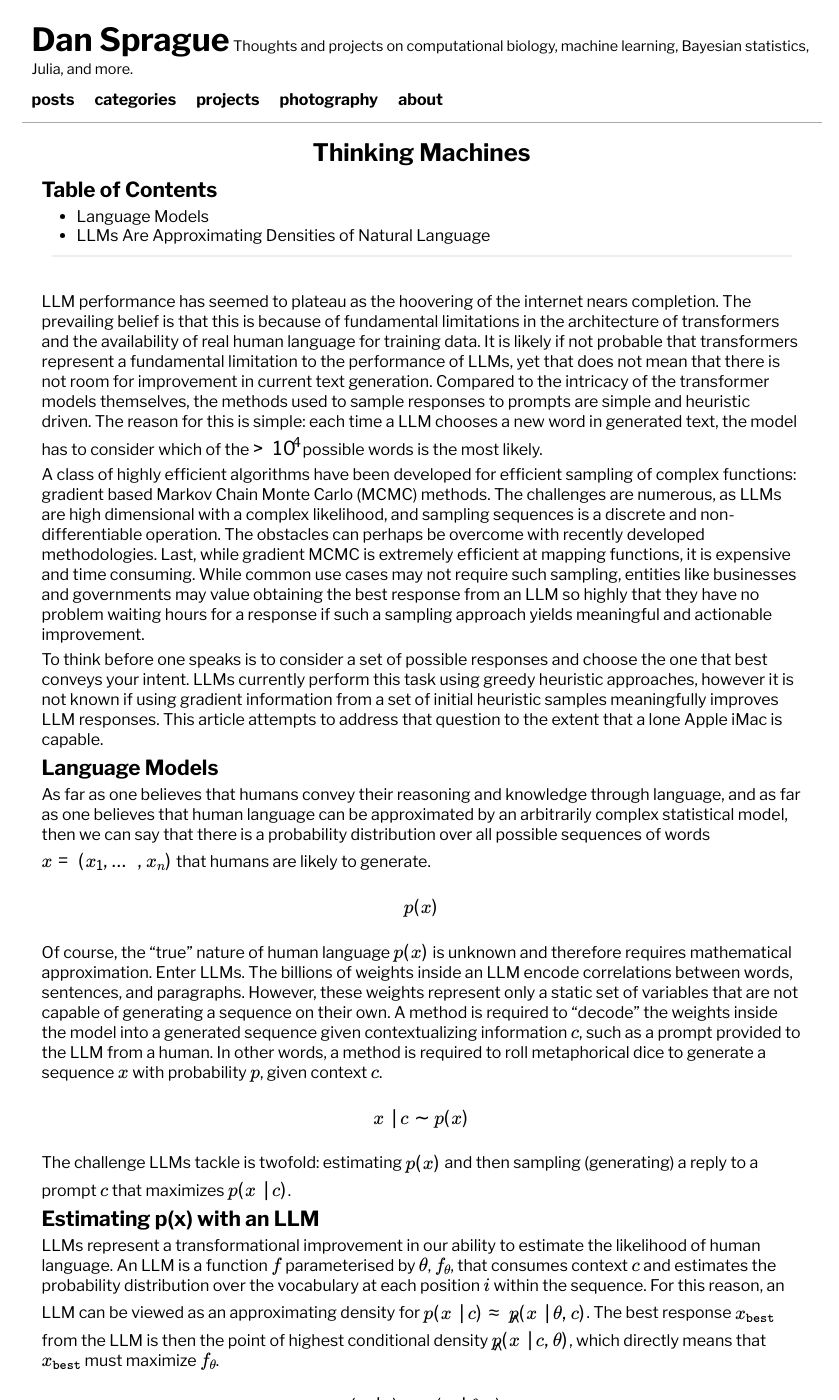
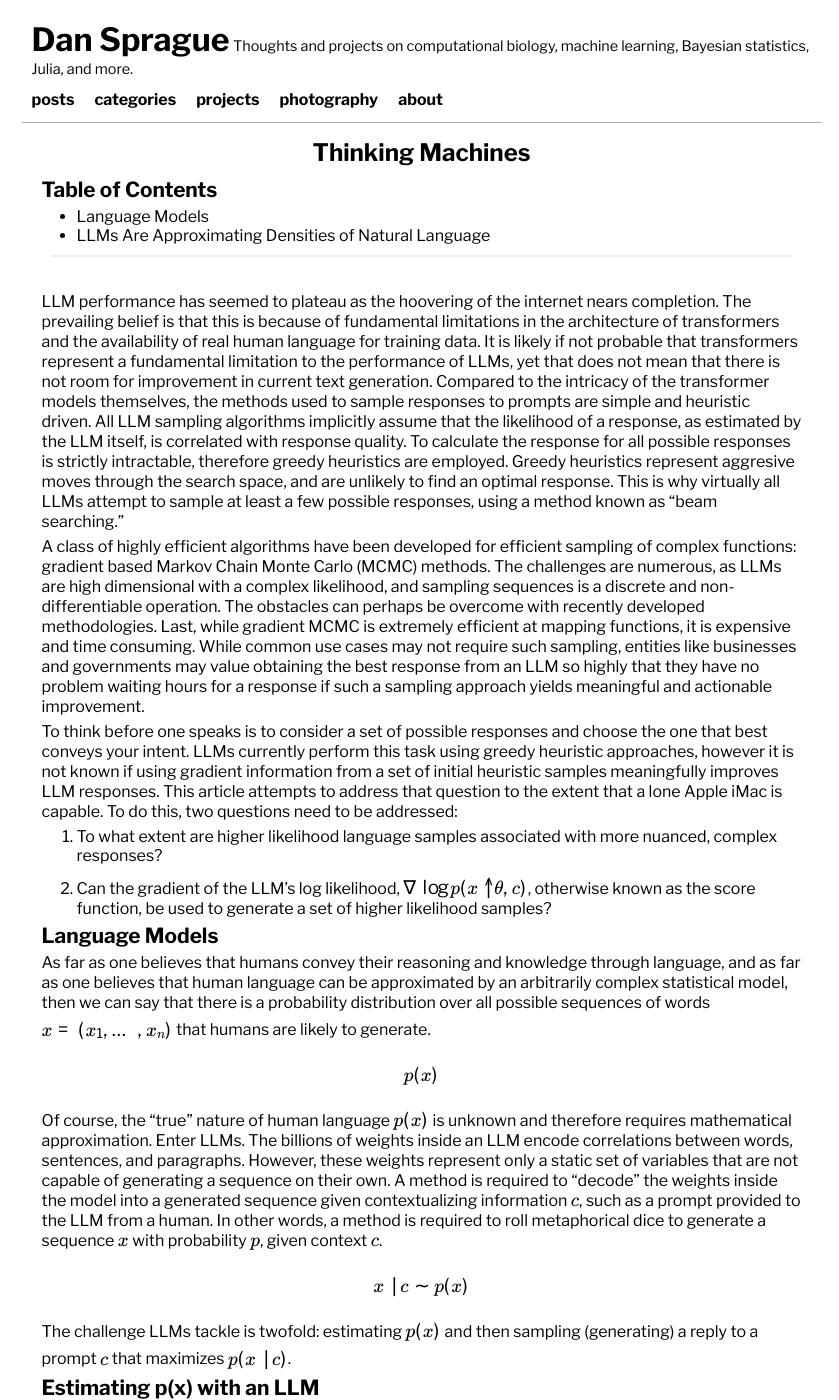
Before and after one commit to dan-sprague/dan-sprague.github.io, a Jekyll site: the page built from _posts/2025-02-02-llmthinking.markdown, in a window 1280 px wide and 1400 px high. Shown: the whole window, without its empty margins (211-1050 px from the left). Built offline with Jekyll 4.4.1, drawn with Linux system fonts in a browser that asks for light colours; formulas are drawn with MathJax 3.

Commit message:
fixed bug

```diff
--- a/_posts/2025-02-02-llmthinking.markdown
+++ b/_posts/2025-02-02-llmthinking.markdown
@@ -11,11 +11,14 @@ categories: [Statistical Modeling]
 <hr>
 <br>
 
-LLM performance has seemed to plateau as the hoovering of the internet nears completion. The prevailing belief is that this is because of fundamental limitations in the architecture of transformers and the availability of real human language for training data. It is likely if not probable that transformers represent a fundamental limitation to the performance of LLMs, yet that does not mean that there is not room for improvement in current text generation. Compared to the intricacy of the transformer models themselves, the methods used to sample responses to prompts are simple and heuristic driven. The reason for this is simple: each time a LLM chooses a new word in generated text, the model has to consider which of the $>10^4$ possible words is the most likely.
+LLM performance has seemed to plateau as the hoovering of the internet nears completion. The prevailing belief is that this is because of fundamental limitations in the architecture of transformers and the availability of real human language for training data. It is likely if not probable that transformers represent a fundamental limitation to the performance of LLMs, yet that does not mean that there is not room for improvement in current text generation. Compared to the intricacy of the transformer models themselves, the methods used to sample responses to prompts are simple and heuristic driven. All LLM sampling algorithms implicitly assume that the likelihood of a response, as estimated by the LLM itself, is correlated with response quality. To calculate the response for all possible responses is strictly intractable, therefore greedy heuristics are employed. Greedy heuristics represent aggresive moves through the search space, and are unlikely to find an optimal response. This is why virtually all LLMs attempt to sample at least a few possible responses, using a method known as "beam searching."
 
 A class of highly efficient algorithms have been developed for efficient sampling of complex functions: gradient based Markov Chain Monte Carlo (MCMC) methods. The challenges are numerous, as LLMs are high dimensional with a complex likelihood, and sampling sequences is a discrete and non-differentiable operation. The obstacles can perhaps be overcome with recently developed methodologies. Last, while gradient MCMC is extremely efficient at mapping functions, it is expensive and time consuming. While common use cases may not require such sampling, entities like businesses and governments may value obtaining the best response from an LLM so highly that they have no problem waiting hours for a response if such a sampling approach yields meaningful and actionable improvement.
 
-To think before one speaks is to consider a set of possible responses and choose the one that best conveys your intent. LLMs currently perform this task using greedy heuristic approaches, however it is not known if using gradient information from a set of initial heuristic samples meaningfully improves LLM responses. This article attempts to address that question to the extent that a lone Apple iMac is capable.
+To think before one speaks is to consider a set of possible responses and choose the one that best conveys your intent. LLMs currently perform this task using greedy heuristic approaches, however it is not known if using gradient information from a set of initial heuristic samples meaningfully improves LLM responses. This article attempts to address that question to the extent that a lone Apple iMac is capable. To do this, two questions need to be addressed:
+
+1. To what extent are higher likelihood language samples associated with more nuanced, complex responses?
+2. Can the gradient of the LLM's log likelihood, $\nabla \log{\hat{p(x \mid \theta, c)}}$, otherwise known as the score function, be used to generate a set of higher likelihood samples?
 
 ## Language Models
 
```
